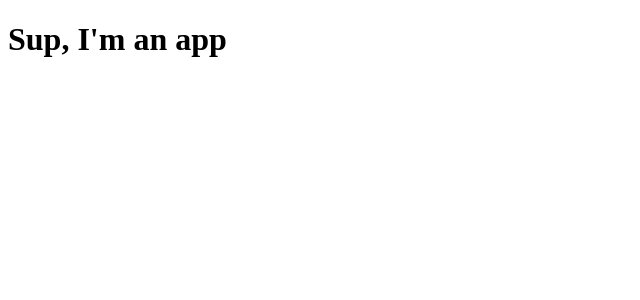
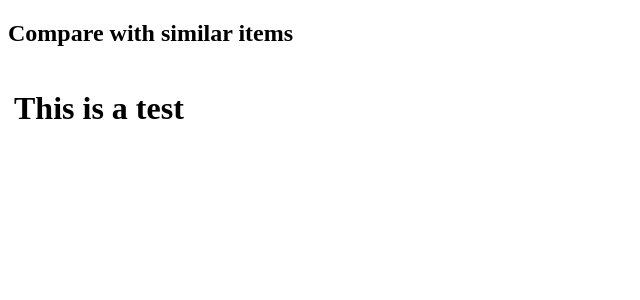
Before and after one commit to ThumbsUpHRSF89/Product-Comparison-Service, a React app: page / in a window 1280 px wide. Shown: the top 300 px of the page, without its empty margins (0-640 px from the left). Built offline with nearby package versions, Linux system fonts and the light colour scheme; the HTML template or start-up script is replaced by a standard one.

Commit message:
Render comparisontable on app

```diff
--- a/client/src/app.jsx
+++ b/client/src/app.jsx
@@ -1,5 +1,6 @@
 import React from 'react';
 import ReactDOM from 'react-dom';
+import ComparisonTable from './comparisonTable.jsx';
 
 class App extends React.Component {
   constructor() {
@@ -11,7 +12,10 @@ class App extends React.Component {
 
   render() {
     return(
-      <h1>Sup, I'm an app</h1>
+      <div>
+        <h2 id='table-title'>Compare with similar items</h2>
+        <ComparisonTable/>
+      </div>
     );
   }
 }
--- /dev/null
+++ b/client/src/comparisonTable.jsx
@@ -0,0 +1,27 @@
+import React from 'react';
+import ReactDOM from 'react-dom';
+// import Comparable from 'comparable.jsx'
+
+class ComparisonTable extends React.Component {
+  constructor(props) {
+    super(props);
+    this.state = {
+      data: [],
+      headerImages: [],
+    }
+  }
+  render() {
+    return (
+      <table>
+        <tbody>
+          <tr>
+            <td id='empty-first-column'></td>
+            <h1>This is a test</h1>
+          </tr>
+        </tbody>
+      </table>
+    );
+  }
+}
+
+export default ComparisonTable;
```
